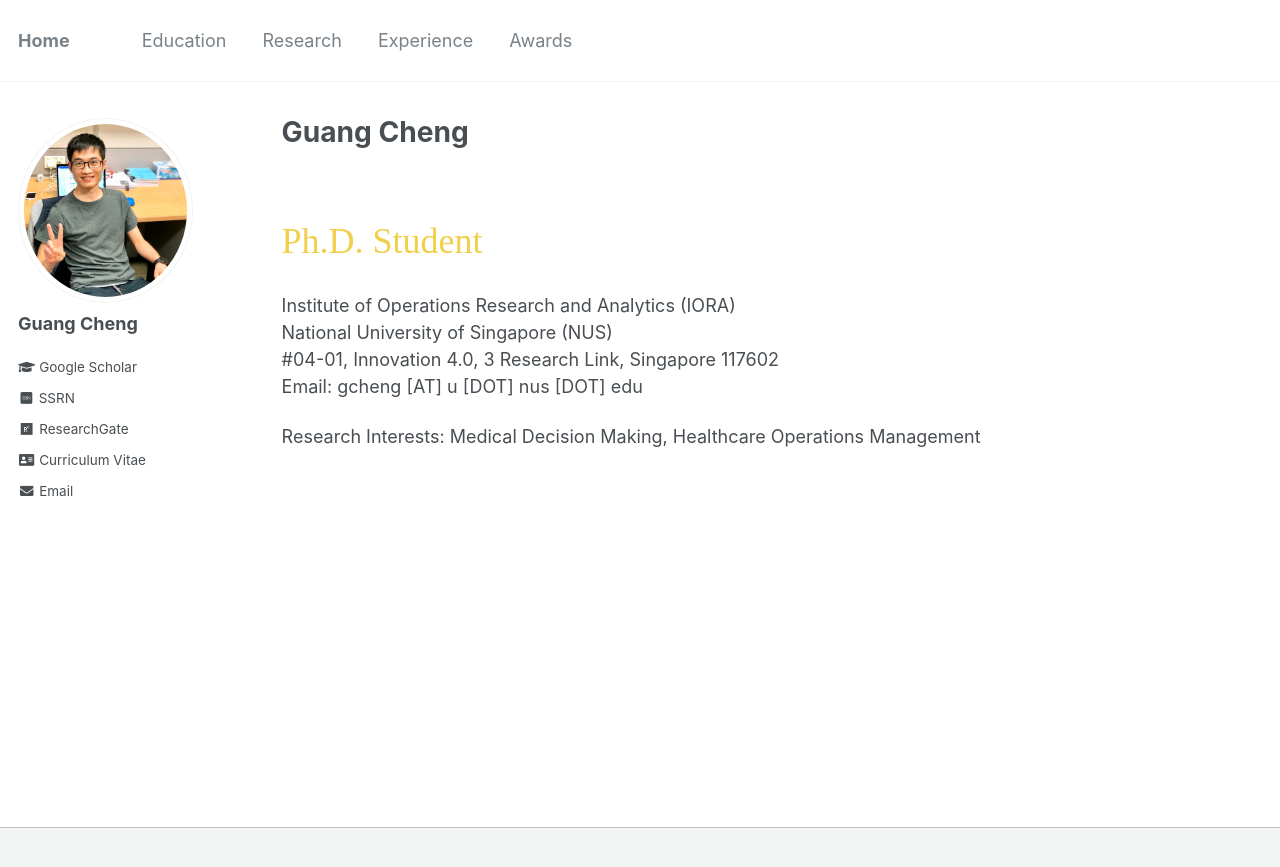
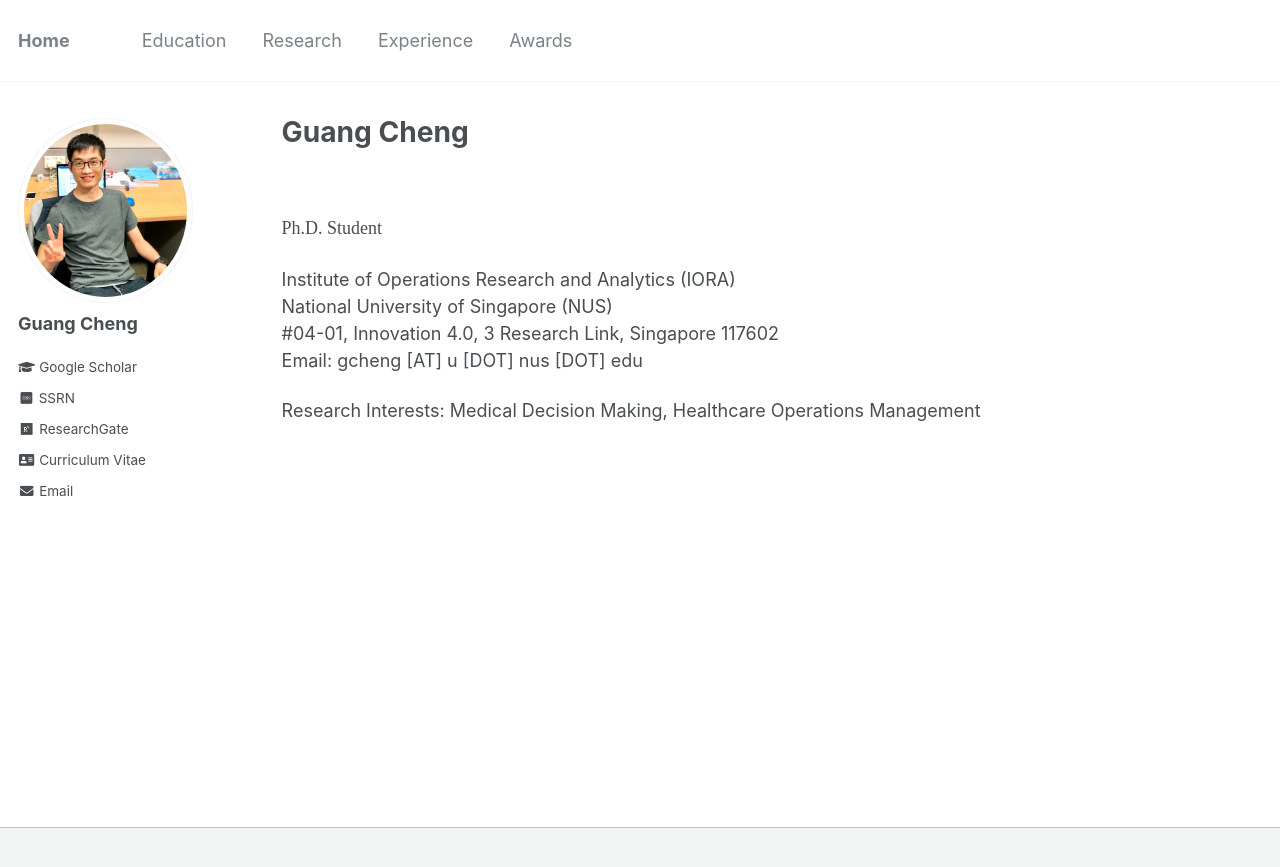
Before and after one commit to gcheng-nus/gcheng-nus.github.io, a Jekyll site: the page built from _pages/about.md, in a window 1280 px wide. Shown: the top 867 px of the page. Built offline with Jekyll 4.4.1, drawn with Linux system fonts in a browser that asks for light colours; some web fonts are replaced.

Commit message:
revise font

```diff
--- a/_pages/about.md
+++ b/_pages/about.md
@@ -9,7 +9,7 @@ redirect_from:
 ---
 
 <br/>
-<span style="color: #f2cf4a; font-family: Babas; font-size: 2em;">Ph.D. Student</span>
+<span style="font-family: Serif;">Ph.D. Student</span>
 
 Institute of Operations Research and Analytics (IORA)
 National University of Singapore (NUS)
```
